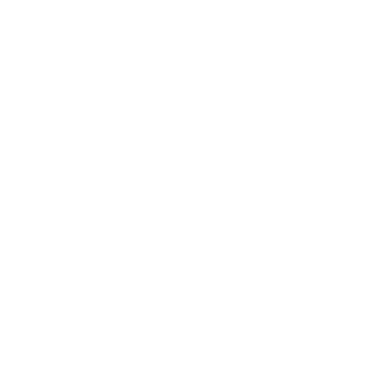
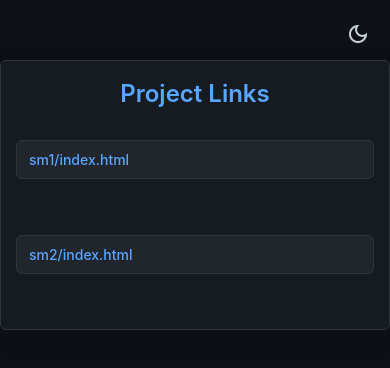
Before and after one commit to artilluminati/12-23-shibaevart-js, a plain HTML site: page index.html in a window 390 px wide. Drawn offline with nearby package versions, Linux system fonts and the light colour scheme.

Commit message:
updated main page

```diff
--- a/index.html
+++ b/index.html
@@ -2,11 +2,34 @@
 <html lang="en">
     <head>
         <meta charset="UTF-8" />
-        <meta http-equiv="X-UA-Compatible" content="IE=edge" />
         <meta name="viewport" content="width=device-width, initial-scale=1.0" />
-        <title>JS</title>
+        <title>Project Links</title>
+        <link
+            rel="stylesheet"
+            href="https://fonts.googleapis.com/css2?family=Material+Symbols+Outlined:opsz,wght,FILL,GRAD@20..48,100..700,0..1,-50..200"
+        />
+        <link rel="stylesheet" href="styles.css" />
     </head>
     <body>
-        <script></script>
+        <div class="container">
+            <div class="theme-toggle">
+                <span
+                    id="light-icon"
+                    class="material-symbols-outlined"
+                    style="display: none"
+                >
+                    light_mode
+                </span>
+                <span id="dark-icon" class="material-symbols-outlined"
+                    >dark_mode</span
+                >
+            </div>
+            <h1>Project Links</h1>
+            <div id="links"></div>
+            <!-- Сюда будут добавлены ссылки -->
+        </div>
+
+        <!-- Подключаем JavaScript -->
+        <script src="script.js"></script>
     </body>
 </html>
--- /dev/null
+++ b/script.js
@@ -0,0 +1,67 @@
+"use strict";
+// Количество проектов на данный момент
+const NUM_LINKS = 2;
+
+// Функция для генерации ссылок
+function generateLinks(start, end) {
+    const links = [];
+    for (let i = start; i <= end; i++) {
+        links.push(`sm${i}/index.html`);
+    }
+    return links;
+}
+
+// Генерируем ссылки для диапазона от 1 до 10 (измените на нужные значения)
+const linksArray = generateLinks(1, NUM_LINKS);
+
+// Выводим ссылки на страницу
+function displayLinks() {
+    const linksContainer = document.getElementById("links");
+    linksArray.forEach((link) => {
+        const anchor = document.createElement("a");
+        anchor.href = link;
+        anchor.textContent = link;
+        linksContainer.appendChild(anchor);
+        linksContainer.appendChild(document.createElement("br")); // Перенос на новую строку
+    });
+}
+
+// Получаем элементы иконок и body
+const lightIcon = document.getElementById("light-icon");
+const darkIcon = document.getElementById("dark-icon");
+const body = document.body;
+
+// Проверка текущей темы
+const savedTheme = localStorage.getItem("theme");
+if (savedTheme) {
+    body.classList.add(savedTheme);
+    updateIcons(savedTheme);
+}
+
+// Переключение тем по клику
+const themeToggle = document.querySelector(".theme-toggle");
+themeToggle.addEventListener("click", () => {
+    if (body.classList.contains("light-theme")) {
+        body.classList.remove("light-theme");
+        localStorage.setItem("theme", "dark-theme");
+        updateIcons("dark-theme");
+    } else {
+        body.classList.add("light-theme");
+        localStorage.setItem("theme", "light-theme");
+        updateIcons("light-theme");
+    }
+});
+
+// Обновление иконок в зависимости от темы
+function updateIcons(theme) {
+    if (theme === "light-theme") {
+        lightIcon.style.display = "none";
+        darkIcon.style.display = "inline";
+    } else {
+        lightIcon.style.display = "inline";
+        darkIcon.style.display = "none";
+    }
+}
+
+// Выполняем функцию после загрузки страницы
+window.onload = displayLinks;
--- /dev/null
+++ b/styles.css
@@ -0,0 +1,124 @@
+/* Сброс стилей для консистентности */
+* {
+    box-sizing: border-box;
+    margin: 0;
+    padding: 0;
+}
+
+body {
+    font-family: -apple-system, BlinkMacSystemFont, "Segoe UI", Roboto,
+        "Helvetica Neue", Arial, sans-serif;
+    line-height: 1.5;
+    background-color: var(--background-color);
+    color: var(--text-color);
+    margin: 0;
+    padding: 0;
+    transition: background-color 0.3s, color 0.3s;
+}
+
+.material-symbols-outlined {
+    font-variation-settings: "FILL" 0, "wght" 400, "GRAD" 0, "opsz" 24;
+}
+
+/* Тёмная и светлая темы с использованием CSS переменных */
+:root {
+    --background-color: #0d1117; /* Фон для тёмной темы */
+    --container-bg-color: #161b22;
+    --text-color: #c9d1d9;
+    --link-bg-color: #21262d;
+    --link-text-color: #58a6ff;
+    --border-color: #30363d;
+}
+
+body.light-theme {
+    --background-color: #f6f8fa; /* Фон для светлой темы */
+    --container-bg-color: #ffffff;
+    --text-color: #24292e;
+    --link-bg-color: #f6f8fa;
+    --link-text-color: #0366d6;
+    --border-color: #e1e4e8;
+}
+
+/* Контейнер для всей страницы */
+.container {
+    max-width: 900px;
+    margin: 60px auto;
+    padding: 20px;
+    background-color: var(--container-bg-color);
+    border-radius: 6px;
+    box-shadow: 0 8px 24px rgba(0, 0, 0, 0.12);
+    border: 1px solid var(--border-color);
+}
+
+/* Стиль заголовка */
+h1 {
+    font-size: 2rem;
+    font-weight: 600;
+    color: var(--link-text-color);
+    text-align: center;
+    margin-bottom: 20px;
+}
+
+/* Переключатель тем в правом верхнем углу */
+.theme-toggle {
+    position: absolute;
+    top: 20px;
+    right: 20px;
+    cursor: pointer;
+    font-size: 24px;
+}
+
+.material-icons {
+    font-size: 32px;
+    color: var(--text-color);
+}
+
+/* Стиль ссылок */
+#links a {
+    display: block;
+    padding: 10px 16px;
+    margin: 8px 0;
+    background-color: var(--link-bg-color);
+    border-radius: 6px;
+    color: var(--link-text-color);
+    font-size: 16px;
+    font-weight: 500;
+    text-decoration: none;
+    border: 1px solid var(--border-color);
+    transition: background-color 0.2s, border-color 0.2s;
+}
+
+#links a:hover {
+    background-color: var(--link-hover-bg-color, #2d333b);
+    border-color: var(--link-hover-border-color, #58a6ff);
+    color: var(--link-hover-text-color, #c9d1d9);
+}
+
+body.light-theme #links a:hover {
+    background-color: var(--link-hover-bg-color, #f4f7f9);
+    border-color: var(--link-hover-border-color, #58a6ff);
+    color: var(--link-hover-text-color, #2d333b);
+}
+
+/* Стиль для размещения ссылок */
+#links {
+    display: flex;
+    flex-direction: column;
+    gap: 8px;
+}
+
+/* Медиазапрос для мобильных устройств */
+@media (max-width: 600px) {
+    .container {
+        padding: 15px;
+    }
+
+    h1 {
+        font-size: 1.5rem;
+    }
+
+    #links a {
+        font-size: 14px;
+        padding: 8px 12px;
+    }
+}
```
